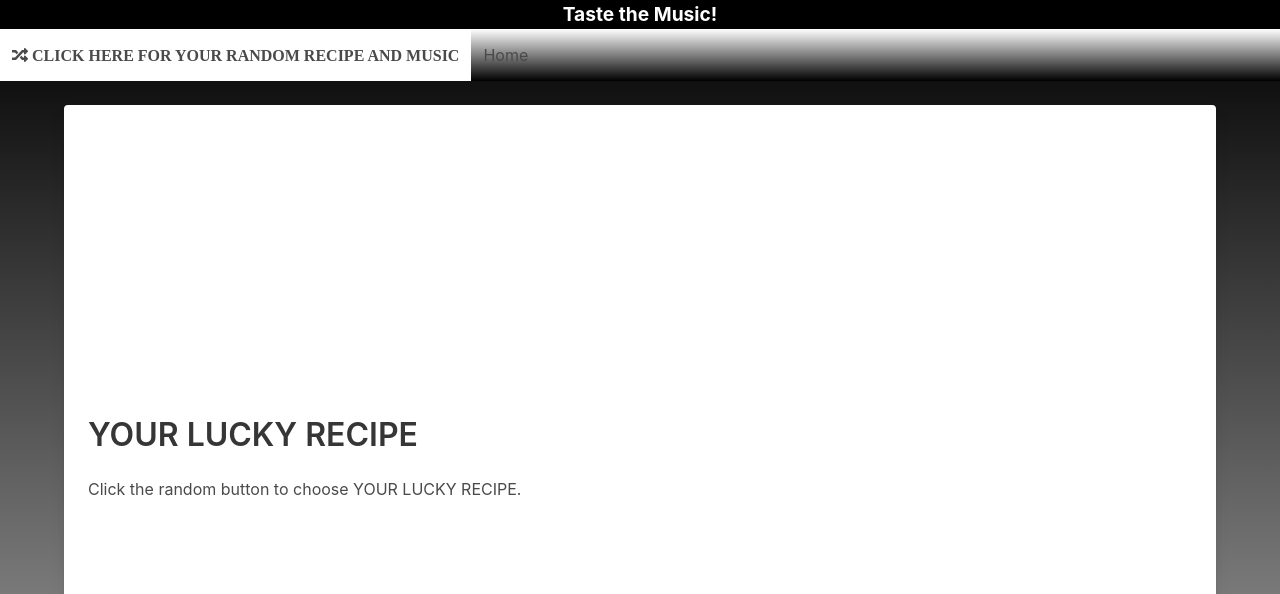
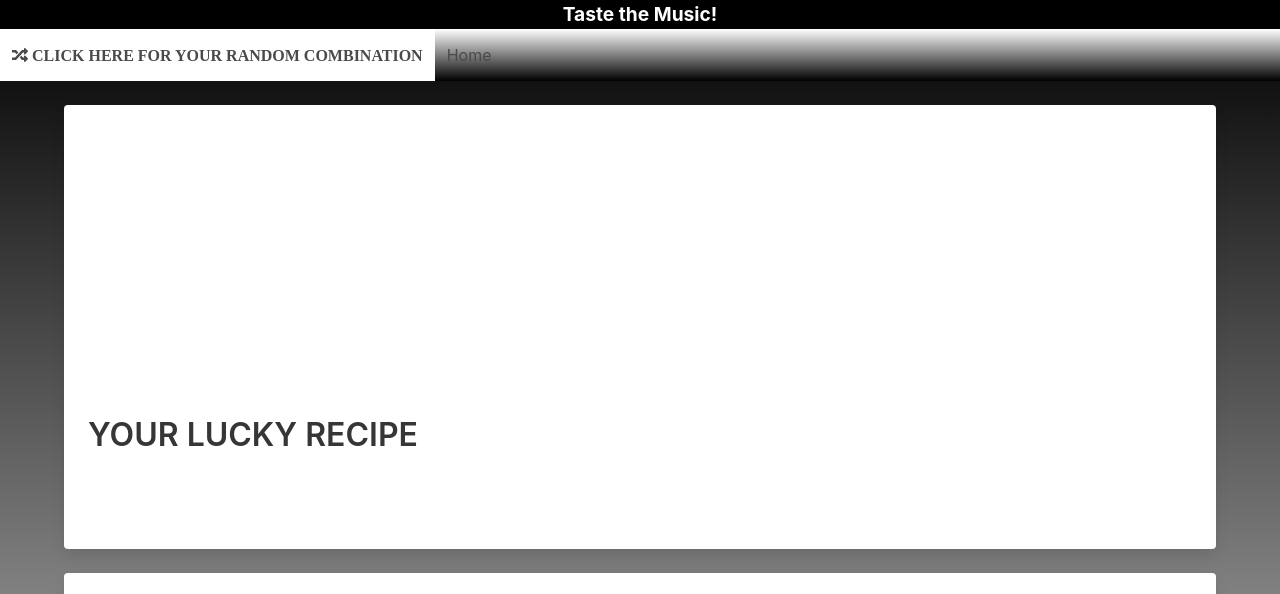
Before and after one commit to enevarez-ops/projectOne, a plain HTML site: page index.html in a window 1280 px wide. Shown: the top 594 px of the page. Drawn offline with nearby package versions, Linux system fonts and the light colour scheme.

Commit message:
edidted html

```diff
--- a/index.html
+++ b/index.html
@@ -21,11 +21,12 @@
     <div class="navbar-brand">
 
 
-          <a id ="randomR"class="navbar-item">
-            <i class="fas fa-random fa-size 9x"> CLICK HERE FOR YOUR RANDOM RECIPE AND MUSIC</i>
+      <a id="randomR" class="navbar-item">
+        <i class="fas fa-random fa-size 9x"> CLICK HERE FOR YOUR RANDOM COMBINATION</i>
       </a>
 
-          <a role="button" class="navbar-burger burger" aria-label="menu" aria-expanded="false" data-target="navbarBasicExample">
+      <a role="button" class="navbar-burger burger" aria-label="menu" aria-expanded="false"
+        data-target="navbarBasicExample">
         <span aria-hidden="true"></span>
         <span aria-hidden="true"></span>
         <span aria-hidden="true"></span>
@@ -58,19 +59,13 @@
       <div class="card">
         <div class="card-image">
           <figure class="image is-2by1">
-            <!-- <img src="https://images.unsplash.com/photo-1466978913421-dad2ebd01d17?ixlib=rb-1.2.1&ixid=eyJhcHBfaWQiOjEyMDd9&auto=format&fit=crop&w=400&q=60" -->
-            <!-- alt="food"> -->
             <div id="recipePic"></div>
           </figure>
         </div>
         <div class="card-content">
           <div class="media">
             <div class="media-content">
-              <p class="title is-centered">YOUR LUCKY RECIPE</p>
-
-              <p>Click the random button to choose YOUR LUCKY RECIPE.
-
-              </p>
+              <h3 class="title is-centered">YOUR LUCKY RECIPE</h3>
             </div>
           </div>
 
@@ -82,14 +77,9 @@
             <div id="recipeLink">
             </div>
             <br>
-            <div id="recipeVid">
-            </div>
-            <br>
           </div>
         </div>
-      </div
-
-</div>
+      </div </div>
     </div>
     <br>
     <div class="container">
@@ -102,7 +92,9 @@
             <div class="media">
               <div class="media-content">
                 <p class="title">MUSIC FOR YOUR TASTE BUDS</p>
-                  <img src= "https://images.unsplash.com/photo-1483412033650-1015ddeb83d1?ixlib=rb-1.2.1&ixid=eyJhcHBfaWQiOjEyMDd9&auto=format&fit=crop&w=1953&q=80" alt="Music" class="music-image">
+                <img
+                  src="https://images.unsplash.com/photo-1483412033650-1015ddeb83d1?ixlib=rb-1.2.1&ixid=eyJhcHBfaWQiOjEyMDd9&auto=format&fit=crop&w=1953&q=80"
+                  alt="Music" class="music-image">
               </div>
             </div>
 
```
Lines whose indentation alone changed are shown as unchanged.
